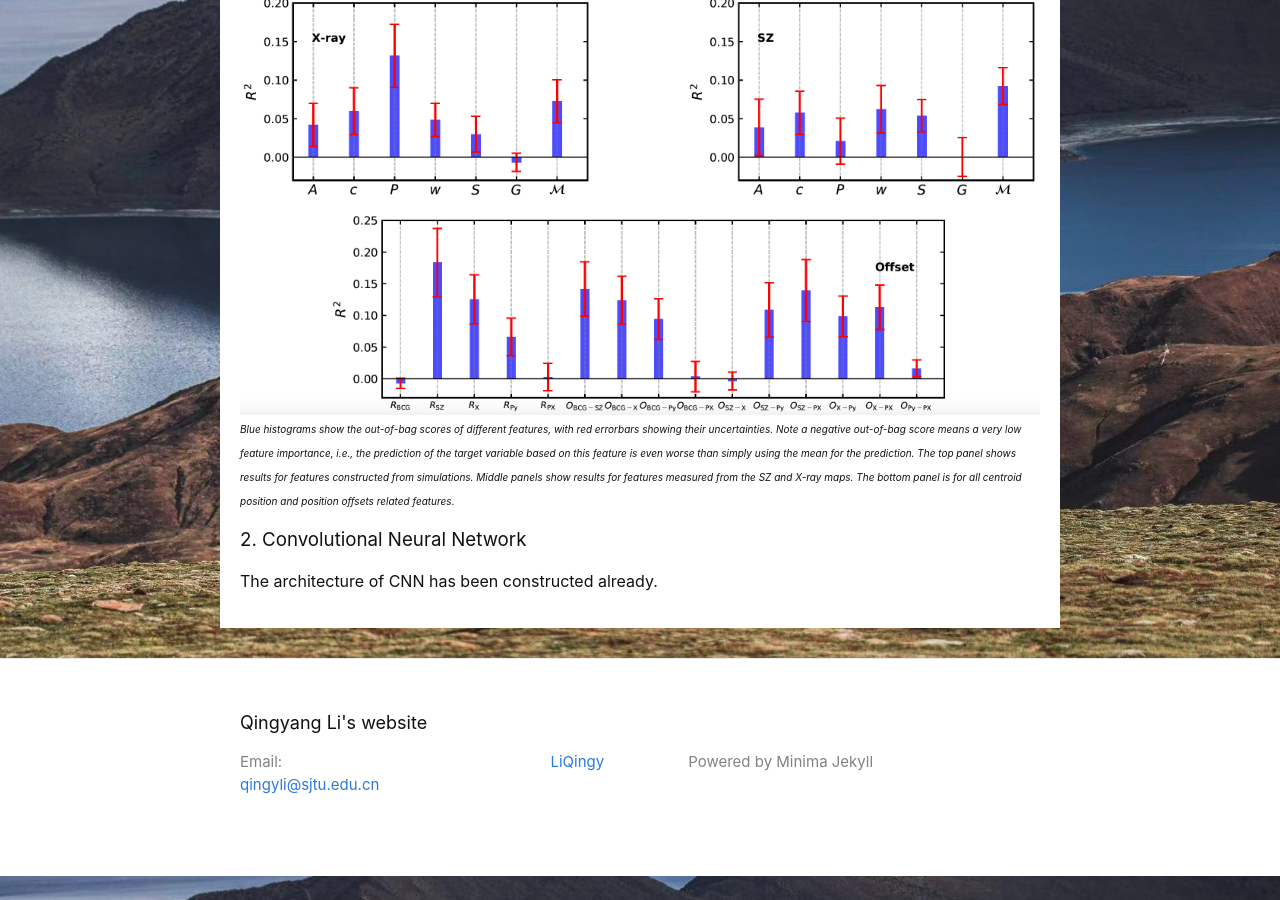
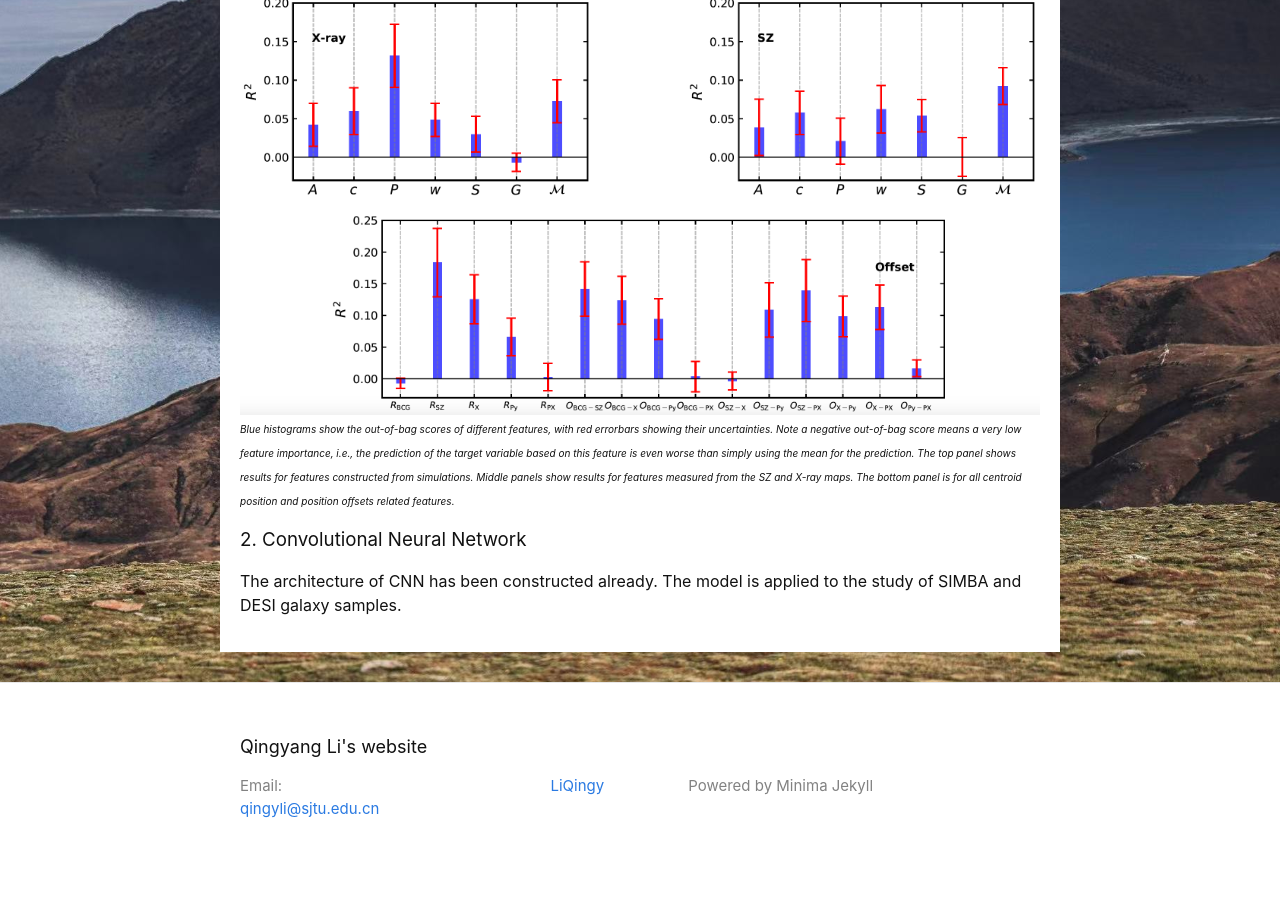
Before and after one commit to LiQingy/LiQingy.github.io, a Jekyll site: the page built from about.markdown, in a window 1280 px wide and 900 px high, scrolled down 3785 px. Built offline with Jekyll 4.4.1, drawn with Linux system fonts in a browser that asks for light colours.

Commit message:
Update about.markdown

```diff
--- a/about.markdown
+++ b/about.markdown
@@ -71,4 +71,4 @@ We investigated the importance of various dynamical features in predicting the d
 
 ### 2. Convolutional Neural Network
 
-The architecture of CNN has been constructed already.
+The architecture of CNN has been constructed already. The model is applied to the study of SIMBA and DESI galaxy samples.
```
